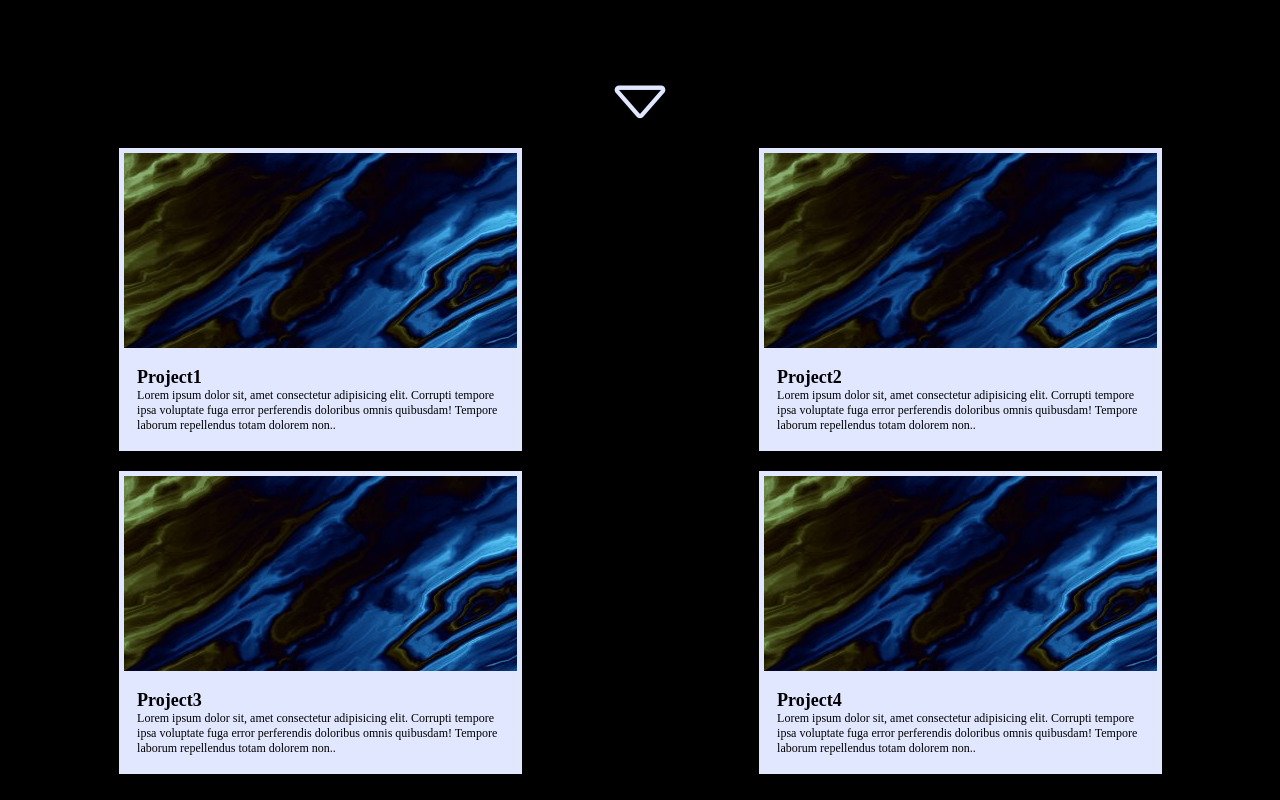
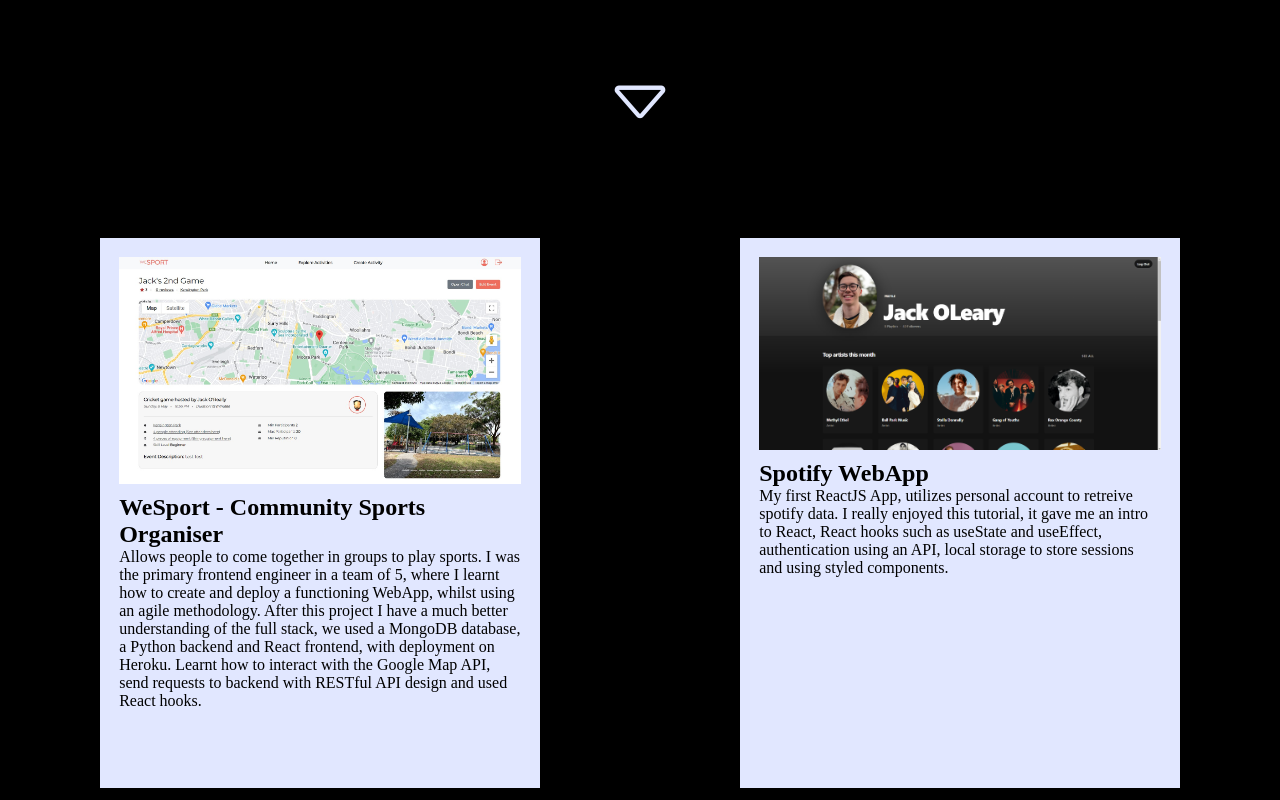
Before and after one commit to JackOLeary/PortfolioWebsite, a plain HTML site: page index.html in a window 1280 px wide. Shown: the part 1460-2260 px from the top of the page. Drawn offline with nearby package versions, Linux system fonts and the light colour scheme; a web font is replaced by a local one.

Commit message:
Update to include Spotify and WeSport WebApp

```diff
--- a/css/style.css
+++ b/css/style.css
@@ -110,22 +110,22 @@ a{
 }
 
 .projectText{
-    width:65%;
+    margin: 100px;
     background: var(--secondaryColor);
     order: 2;
     padding: 3%;
-    font-size: 12px;
+    font-size: 16px;
     color: black;
     box-sizing: border-box;
+    display:flex;
+    flex-direction: column;
+    min-height: 550px;
 }
 
 .projectImage{
-    background-image: url("../img/nft.jpg");
-    height: 200px;
-    width: 65%;
-    border: 5px var(--secondaryColor) solid;
-    border-bottom: none;
-    order: 1;
+    display: flex;
+    width: 100%;
+    margin-bottom: 10px;
     box-sizing: border-box;
 }
 
@@ -183,4 +183,13 @@ a{
     #portfolioSection{
         grid-template-columns: 1fr;
     }
+    .biographyImage{
+        width:200px;
+        height:200px;
+    }
+    .biographyText{
+        position:top;
+        width: 400px;
+        font-size: 14px;
+    }
   }
--- a/index.html
+++ b/index.html
@@ -49,38 +49,26 @@
     <!-- Portfolio Section -->
 
     <section id="portfolioSection">
-        <div class="projectContainer" id="project1">
         <div class="projectText">
-                <h2>Project1</h2>
-                <p>Lorem ipsum dolor sit, amet consectetur adipisicing elit. Corrupti tempore ipsa voluptate fuga error perferendis doloribus omnis quibusdam! Tempore laborum repellendus totam dolorem non..</p>
+            <img alt="spotifyImg" src="img/WeSport.jpg" class="projectImage">
+            <h2>WeSport - Community Sports Organiser</h2>
+            <p>Allows people to come together in groups to play sports. I was the primary frontend engineer in a team of 5, where I learnt how to create and deploy a functioning WebApp, whilst using an agile methodology. After this project I have a much better understanding of the full stack, we used a MongoDB database, a Python backend and React frontend, with deployment on Heroku. Learnt how to interact with the Google Map API, send requests to backend with RESTful API design and used React hooks.</p>
         </div>
-            <div class="projectImage">
+        <div class="projectText">
+            <img alt="weSportImg" src="img/spotify.png" class="projectImage">
+            <h2>Spotify WebApp</h2>
+            <p>My first ReactJS App, utilizes personal account to retreive spotify data. I really enjoyed this tutorial, it gave me an intro to React, React hooks such as useState and useEffect, authentication using an API, local storage to store sessions and using styled components.</p>
         </div>
-        </div>
-        <div class="projectContainer" id="project2">
-            <div class="projectText">
-                <h2>Project2</h2>
-                <p>Lorem ipsum dolor sit, amet consectetur adipisicing elit. Corrupti tempore ipsa voluptate fuga error perferendis doloribus omnis quibusdam! Tempore laborum repellendus totam dolorem non..</p>
-            </div>
-            <div class="projectImage">
-            </div>
-        </div>
-        <div class="projectContainer" id="project3">
-            <div class="projectText">
+        <!-- <div class="projectText">
+            <img alt="weSportImg" src="img/spotify.png" class="projectImage">
             <h2>Project3</h2>
             <p>Lorem ipsum dolor sit, amet consectetur adipisicing elit. Corrupti tempore ipsa voluptate fuga error perferendis doloribus omnis quibusdam! Tempore laborum repellendus totam dolorem non..</p>
         </div>
-            <div class="projectImage">
-            </div>
-        </div>
-        <div class="projectContainer" id="project4">
         <div class="projectText">
+            <img alt="weSportImg" src="img/spotify.png" class="projectImage">
             <h2>Project4</h2>
             <p>Lorem ipsum dolor sit, amet consectetur adipisicing elit. Corrupti tempore ipsa voluptate fuga error perferendis doloribus omnis quibusdam! Tempore laborum repellendus totam dolorem non..</p>
-            </div>
-            <div class="projectImage">
-            </div>
-        </div>
+        </div> -->
     </section>
     <a href="#contactSection"><i class="bi bi-caret-down"></i></a>
 
```
Also changed, not shown: img/WeSport.jpg (added), img/spotify.png (added). Lines whose indentation alone changed are shown as unchanged.
